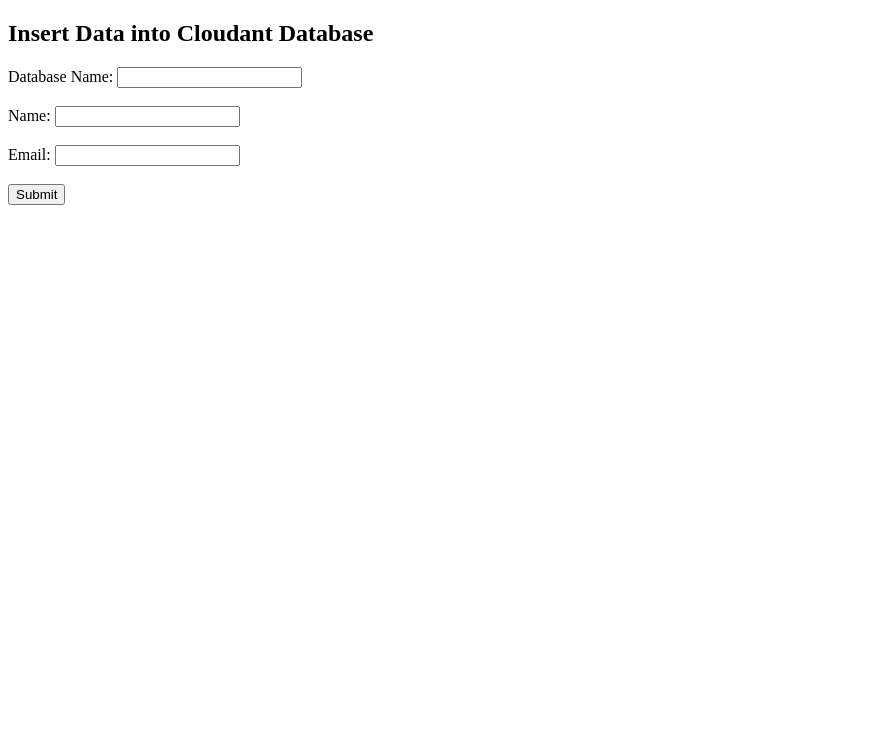
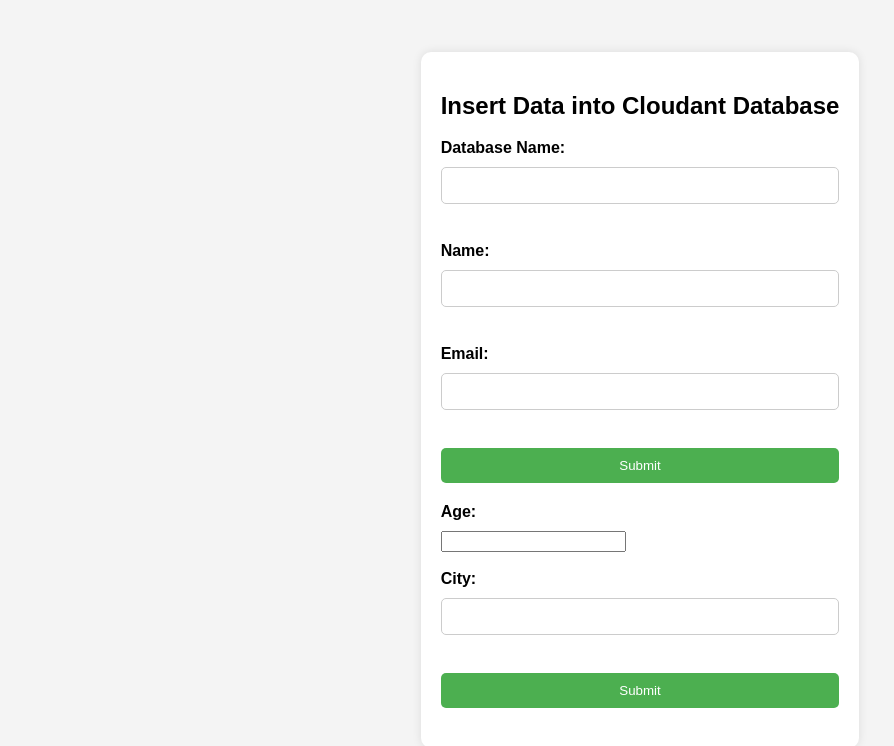
Before and after one commit to rishabhsmallo21/Practical11_EADC, a website: page public/index.html in a window 1280 px wide. Shown: the whole page, without its empty margins (0-894 px from the left). Drawn offline with Linux system fonts and the light colour scheme.

Commit message:
commited

```diff
--- a/index.js
+++ b/index.js
@@ -10,9 +10,9 @@
   PORT = 8000;
 }
 var Cloudant = require('@cloudant/cloudant');
-var url = "https://apikey-v2-197dnkn3t48agl1wuzpj91l7lo4dkifrzhim8wjf5ykg:0f75c4be5fda84f99a0d4c582ef21b89@3447fb1b-02ae-4331-923a-607d107471ea-bluemix.cloudantnosqldb.appdomain.cloud";
-var username = "apikey-v2-197dnkn3t48agl1wuzpj91l7lo4dkifrzhim8wjf5ykg";
-var password = "0f75c4be5fda84f99a0d4c582ef21b89";
+var url = "https://apikey-v2-12z8jyk91c166b5719im5zpx731mpdk45imsugkbkenl:0284cd7f034f3bb3e65dfcbb51376ca1@f8b66c9a-c17a-482c-8427-89caebdb50e3-bluemix.cloudantnosqldb.appdomain.cloud";
+var username = "apikey-v2-12z8jyk91c166b5719im5zpx731mpdk45imsugkbkenl";
+var password = "0284cd7f034f3bb3e65dfcbb51376ca1";
 var app = express();
 const bodyParser = require('body-parser');
 //const cors = require('cors');
--- a/public/index.html
+++ b/public/index.html
@@ -4,10 +4,64 @@
     <meta charset="UTF-8">
     <meta name="viewport" content="width=device-width, initial-scale=1.0">
     <title>Insert Data</title>
+    <style>
+        body {
+            font-family: Arial, sans-serif;
+            background-color: #f4f4f4;
+            margin: 0;
+            padding: 0;
+            display: flex;
+            justify-content: center;
+            align-items: center;
+            height: 100vh;
+        }
+
+        form {
+            background-color: #fff;
+            padding: 20px;
+            border-radius: 10px;
+            box-shadow: 0px 0px 10px 0px rgba(0, 0, 0, 0.1);
+        }
+
+        h2 {
+            text-align: center;
+        }
+
+        label {
+            display: block;
+            margin-bottom: 10px;
+            font-weight: bold;
+        }
+
+        input[type="text"],
+        input[type="email"],
+        input[type="submit"],
+        input[type="age"],
+        input[type="city"]
+        {
+            width: 100%;
+            padding: 10px;
+            margin-bottom: 20px;
+            border: 1px solid #ccc;
+            border-radius: 5px;
+            box-sizing: border-box;
+        }
+
+        input[type="submit"] {
+            background-color: #4CAF50;
+            color: white;
+            border: none;
+            cursor: pointer;
+        }
+
+        input[type="submit"]:hover {
+            background-color: #45a049;
+        }
+    </style>
 </head>
 <body>
-    <h2>Insert Data into Cloudant Database</h2>
     <form action="/insert" method="post">
+        <h2>Insert Data into Cloudant Database</h2>
         <label for="database">Database Name:</label>
         <input type="text" id="database" name="database" required><br><br>
         <label for="name">Name:</label>
@@ -15,6 +69,11 @@
         <label for="email">Email:</label>
         <input type="email" id="email" name="email" required><br><br>
         <input type="submit" value="Submit">
+        <label for="age">Age:</label>
+        <input type="number" id="age" name="age" required><br><br>
+        <label for="city">City:</label>
+        <input type="text" id="city" name="city" required><br><br>
+        <input type="submit" value="Submit">
     </form>
 </body>
 </html>
```
